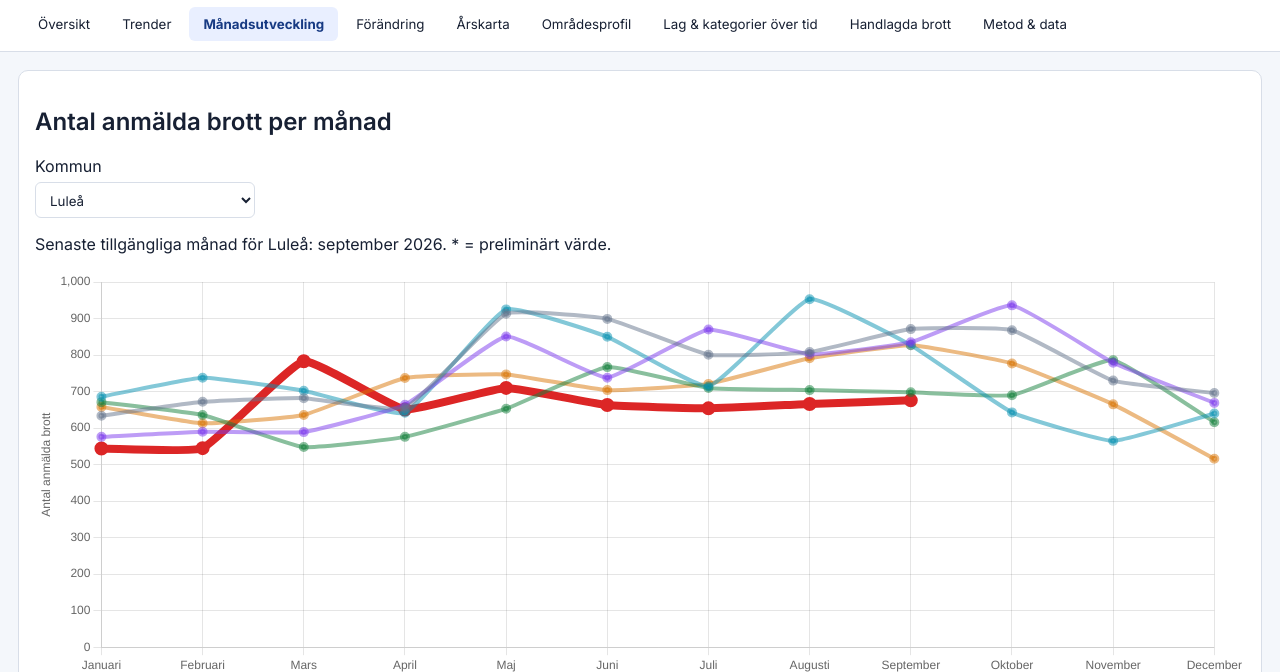
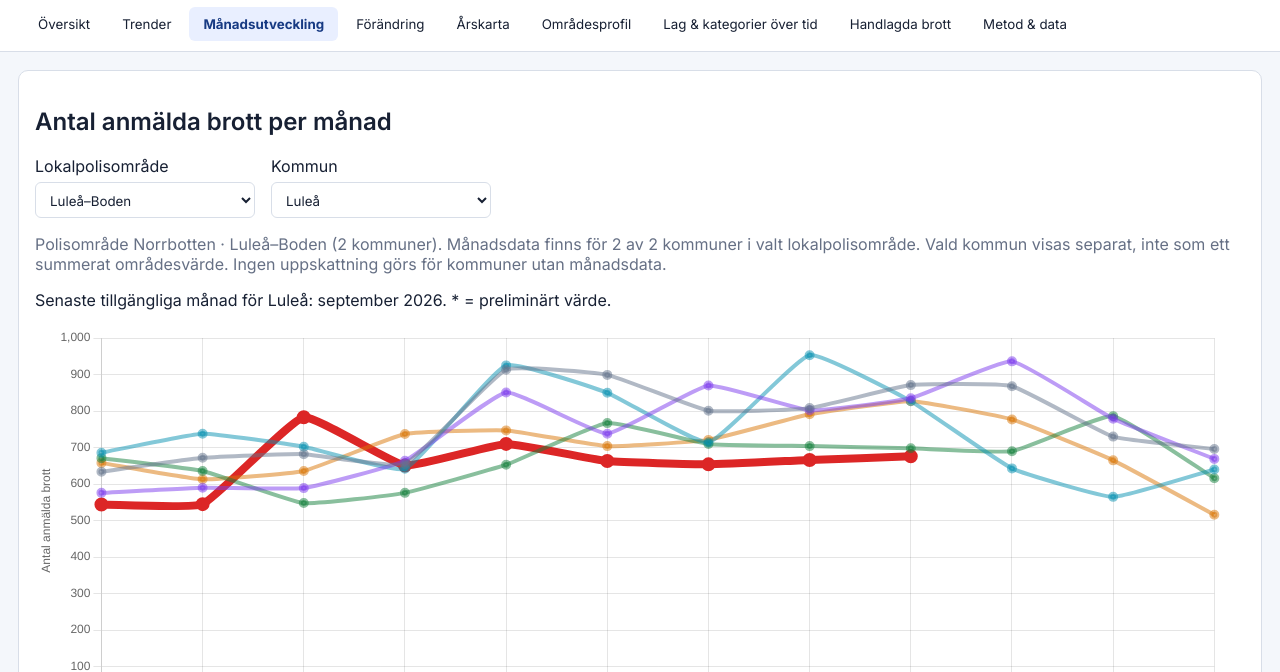
Before and after one commit to Lulea-statistik/BR-brottsstatistik, a plain HTML site: page docs/monthly.html in a window 1280 px wide. Shown: the part 128-800 px from the top of the page. Drawn offline with nearby package versions, Linux system fonts and the light colour scheme.

Commit message:
Add Norrbotten local police area filter and honest monthly coverage

```diff
--- a/docs/monthly.html
+++ b/docs/monthly.html
@@ -21,33 +21,100 @@
 <main class="month-wrap">
 <section class="panel">
 <h2>Antal anmälda brott per månad</h2>
-<div class="month-controls"><label>Kommun<select id="municipality"><option>Luleå</option><option>Boden</option></select></label></div>
+<div class="month-controls"><label>Lokalpolisområde<select id="policeArea" aria-label="Välj lokalpolisområde"></select></label><label>Kommun<select id="municipality" aria-label="Välj kommun"></select></label></div>
+<p id="policeAreaCoverage" class="muted" aria-live="polite"></p>
 <p id="status" role="status" aria-live="polite">Laddar månadsstatistik…</p>
 <div class="month-chart"><canvas id="monthlyChart" aria-label="Linjediagram över antal anmälda brott per månad"></canvas></div>
 <div class="month-table-wrap"><table class="month-table"><thead id="thead"></thead><tbody id="tbody"></tbody></table></div>
 </section>
 <section class="prose month-note"><h2>Metod och datakvalitet</h2>
 <p>Källa: Brottsförebyggande rådet (Brå), anmälda brott per månad, kategorin <strong>Totalt antal brott</strong>. Varje årsserie visas januari–december. Innevarande år visas endast för publicerade månader; saknade månader visas som luckor, inte som noll.</p>
-<p>Innevarande års data kan vara preliminära och revideras. Uppgifterna avser anmälda brott, inte antalet brott som slutligen fastställts. Månadsserien täcker för närvarande <strong>Luleå och Boden</strong>; befintliga nationella kommunsiffror är årsdata och kan inte utan ny datainsamling delas upp per månad.</p>
+<p>Innevarande års data kan vara preliminära och revideras. Uppgifterna avser anmälda brott, inte antalet brott som slutligen fastställts. Lokalpolisområdesfiltret omfattar Norrbottens 14 kommuner i fyra lokalpolisområden. Månadsserien täcker för närvarande <strong>Luleå och Boden</strong>. Övriga kommuner visas som utan månadsdata, inte som noll. Befintliga nationella kommunsiffror är årsdata och kan inte utan ny datainsamling delas upp per månad. <a href="https://polisen.se/om-polisen/medborgarloften-och-lokal-samverkan/">Källa: Polismyndigheten, lokal samverkan</a>.</p>
 <p id="sourceDetails"></p>
 </section>
 </main>
 <script>
 const months=['Januari','Februari','Mars','April','Maj','Juni','Juli','Augusti','September','Oktober','November','December'];
 const fmt=new Intl.NumberFormat('sv-SE');
+const LOCAL_POLICE_AREAS={
+  "Luleå–Boden": [
+    "Luleå",
+    "Boden"
+  ],
+  "Norra Lappland": [
+    "Gällivare",
+    "Jokkmokk",
+    "Kiruna"
+  ],
+  "Piteå Älvdal": [
+    "Arjeplog",
+    "Arvidsjaur",
+    "Piteå",
+    "Älvsbyn"
+  ],
+  "Östra Norrbotten": [
+    "Haparanda",
+    "Kalix",
+    "Pajala",
+    "Överkalix",
+    "Övertorneå"
+  ]
+};
+// Current police geography. Monthly crime observations are only available
+// for municipalities actually present in monthly_totals.json.
 let data,chart;
+function availableMunicipalities(){
+ return new Set(data.rows.map(r=>r.kommun));
+}
+function setupPoliceAreaFilters(){
+ const areaSelect=document.getElementById('policeArea');
+ const municipalitySelect=document.getElementById('municipality');
+ const areas=Object.keys(LOCAL_POLICE_AREAS);
+ areaSelect.innerHTML=areas.map(area=>'<option value="'+area+'">'+area+'</option>').join('');
+ areaSelect.value='Luleå–Boden';
+ areaSelect.addEventListener('change',()=>{
+  fillMunicipalitiesForArea();
+  render();
+ });
+ municipalitySelect.addEventListener('change',render);
+ fillMunicipalitiesForArea('Luleå');
+}
+function fillMunicipalitiesForArea(preferred=''){
+ const area=document.getElementById('policeArea').value;
+ const municipalitySelect=document.getElementById('municipality');
+ const available=availableMunicipalities();
+ const municipalities=LOCAL_POLICE_AREAS[area]||[];
+ municipalitySelect.innerHTML=municipalities.map(name=>{
+  const hasData=available.has(name);
+  return '<option value="'+name+'">'+name+(hasData?'':' (månadsdata saknas)')+'</option>';
+ }).join('');
+ municipalitySelect.value=municipalities.includes(preferred)?preferred:(municipalities.find(name=>available.has(name))||municipalities[0]||'');
+ const count=municipalities.filter(name=>available.has(name)).length;
+ document.getElementById('policeAreaCoverage').textContent=
+  'Polisområde Norrbotten · '+area+' ('+municipalities.length+' kommuner). '+
+  'Månadsdata finns för '+count+' av '+municipalities.length+' kommuner i valt lokalpolisområde. Vald kommun visas separat, inte som ett summerat områdesvärde. '+
+  'Ingen uppskattning görs för kommuner utan månadsdata.';
+}
+function showMissingMonthlyData(town){
+ if(chart){chart.destroy();chart=null;}
+ document.getElementById('thead').innerHTML='';
+ document.getElementById('tbody').innerHTML='';
+ document.getElementById('status').textContent='Månadsdata saknas för '+town+'. Kommunen är kopplad till rätt lokalpolisområde, men ingår ännu inte i den publicerade månadsfilen.';
+ document.getElementById('sourceDetails').textContent='Källa till lokalpolisområden: Polismyndigheten. Månadsdata hämtas enbart från Brås inlästa kommunobservationer.';
+}
 async function init(){
  try{
   const response=await fetch('data/monthly_totals.json?nocache='+Date.now());
   if(!response.ok)throw new Error('Månadsfilen saknas (HTTP '+response.status+').');
   data=await response.json();
-  document.getElementById('municipality').addEventListener('change',render);
+  setupPoliceAreaFilters();
   render();
  }catch(e){document.getElementById('status').textContent='Månadsdata kunde inte laddas: '+e.message;}
 }
 function render(){
  const town=document.getElementById('municipality').value;
  const records=data.rows.filter(r=>r.kommun===town);
+ if(!records.length){showMissingMonthlyData(town);return;}
  const years=Array.from({length:6},(_,i)=>data.start_year+i);
  const lookup=new Map(records.map(r=>[r.year+'-'+r.month,r]));
  const colors=['#64748b','#7c3aed','#0891b2','#15803d','#d97706','#dc2626'];
```
